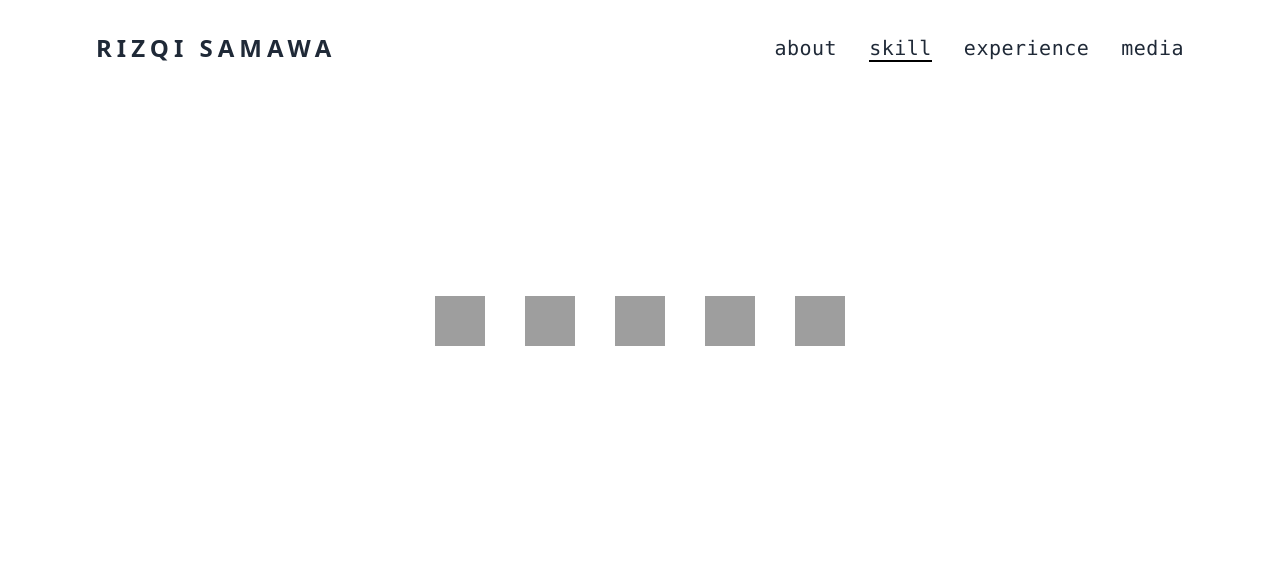
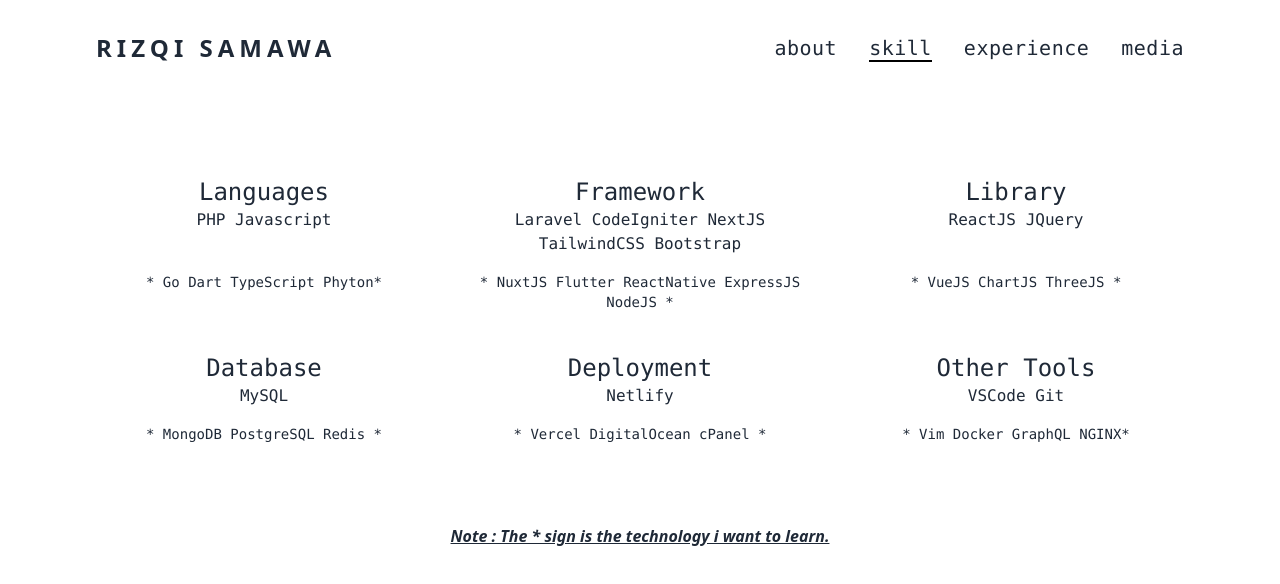
Before and after one commit to rizqisamawa/portfolio, a Next.js app: page /skill in a window 1280 px wide. Shown: the top 584 px of the page. Built offline with nearby package versions, Linux system fonts and the light colour scheme; grey boxes are pictures that could not be loaded.

Commit message:
finish development

```diff
--- a/pages/skill.js
+++ b/pages/skill.js
@@ -1,64 +1,66 @@
 import Navbar from "../components/navbar";
 import Head from "next/head";
-import Image from "next/image";
 
-function Media() {
-  const images = [
-    {
-      id: 1,
-      href: "mailto:rizqisamawa11@gmail.com",
-      src: "/mail.svg",
-      alt: "mail",
-    },
-    {
-      id: 2,
-      href: "https://www.instagram.com/rizqisamawa",
-      src: "/instagram.svg",
-      alt: "instagram",
-    },
-    {
-      id: 3,
-      href: "https://twitter.com/rizqisamawa11",
-      src: "/twitter.svg",
-      alt: "twitter",
-    },
-    {
-      id: 4,
-      href: "https://github.com/rizqisamawa",
-      src: "/github.svg",
-      alt: "github",
-    },
-    {
-      id: 5,
-      href: "https://www.npmjs.com/~rizqisamawa",
-      src: "/npm.svg",
-      alt: "npm",
-    },
-  ];
+function Skill() {
   return (
     <>
       <Head>
-        <title>Media | Muhammad Rizqi Samawa</title>
+        <title>Skill | Muhammad Rizqi Samawa</title>
       </Head>
       <Navbar />
-
-      <div className="mx-24 items-center mt-40">
-        <ul className="flex space-x-10 justify-center p-10 items-center content-center">
-          {images.map((img) => {
-            return (
-              <>
-                <li>
-                  <a href={img.href} target="_blank" rel="noopener noreferrer">
-                    <Image src={img.src} alt={img.alt} width={50} height={50} />
-                  </a>
-                </li>
-              </>
-            );
-          })}
-        </ul>
+      <div className="mx-24 items-center mt-20">
+        <div className="grid grid-cols-3 gap-10 mt-2 text-center">
+          <div>
+            <p className="text-2xl font-mono">Languages</p>
+            <p className="text-1xl font-mono">PHP Javascript</p>
+            <p className="text-sm font-mono mt-10">
+              * Go Dart TypeScript Phyton*
+            </p>
+          </div>
+          <div>
+            <p className="text-2xl font-mono">Framework</p>
+            <p className="text-1xl font-mono">
+              Laravel CodeIgniter NextJS TailwindCSS Bootstrap
+            </p>
+            <p className="text-sm font-mono mt-4">
+              * NuxtJS Flutter ReactNative ExpressJS NodeJS *
+            </p>
+          </div>
+          <div>
+            <p className="text-2xl font-mono">Library</p>
+            <p className="text-1xl font-mono">ReactJS JQuery</p>
+            <p className="text-sm font-mono mt-10">* VueJS ChartJS ThreeJS *</p>
+          </div>
+          <div>
+            <p className="text-2xl font-mono">Database</p>
+            <p className="text-1xl font-mono">MySQL</p>
+            <p className="text-sm font-mono mt-4">
+              * MongoDB PostgreSQL Redis *
+            </p>
+          </div>
+          <div>
+            <p className="text-2xl font-mono">Deployment</p>
+            <p className="text-1xl font-mono">Netlify</p>
+            <p className="text-sm font-mono mt-4">
+              * Vercel DigitalOcean cPanel *
+            </p>
+          </div>
+          <div>
+            <p className="text-2xl font-mono">Other Tools</p>
+            <p className="text-1xl font-mono">VSCode Git</p>
+            <p className="text-sm font-mono mt-4">
+              * Vim Docker GraphQL NGINX*
+            </p>
+          </div>
+        </div>
+      </div>
+      <div className="text-center mt-20">
+        <p className="italic font-semibold underline">
+          Note : The * sign is the technology i want to learn.
+        </p>
       </div>
     </>
   );
 }
 
-export default Media;
+export default Skill;
```
